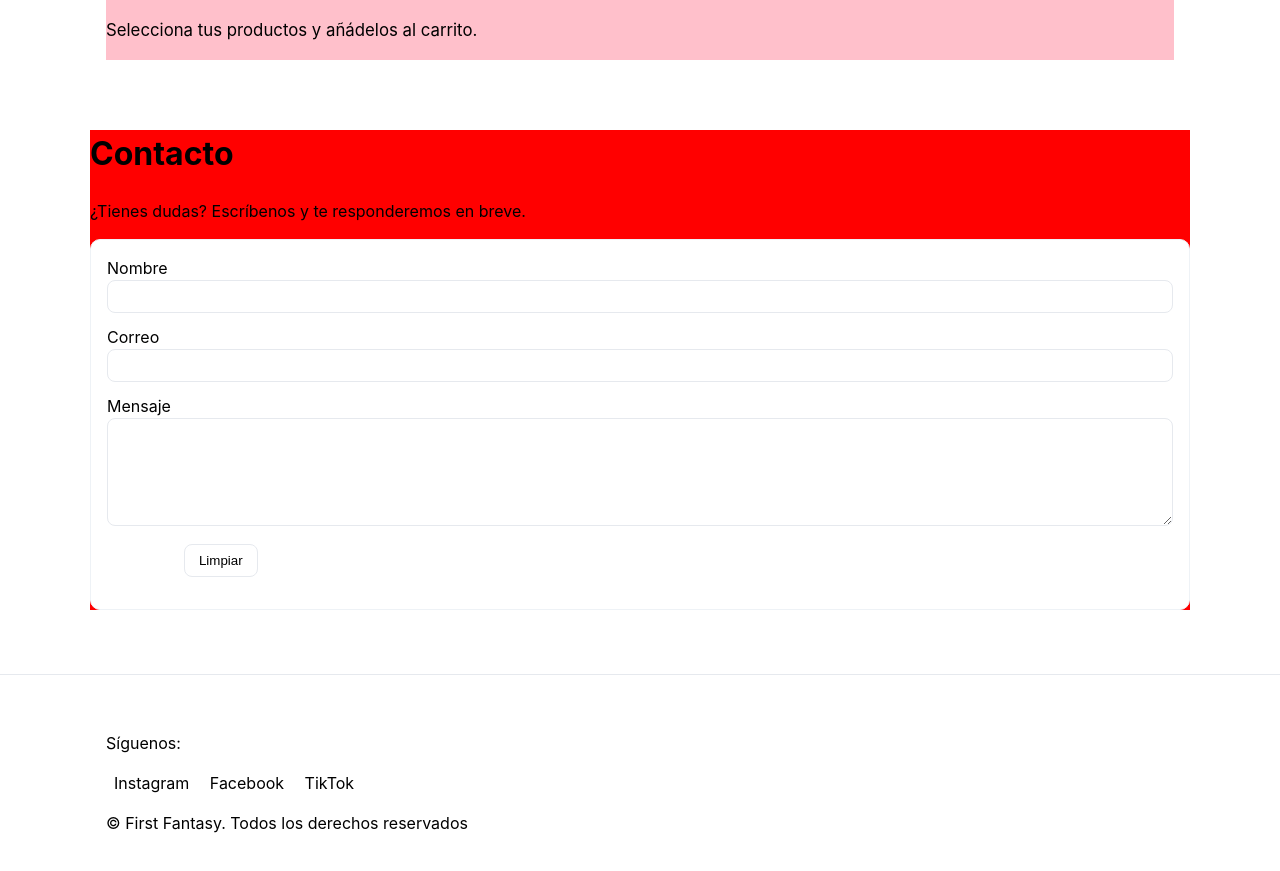
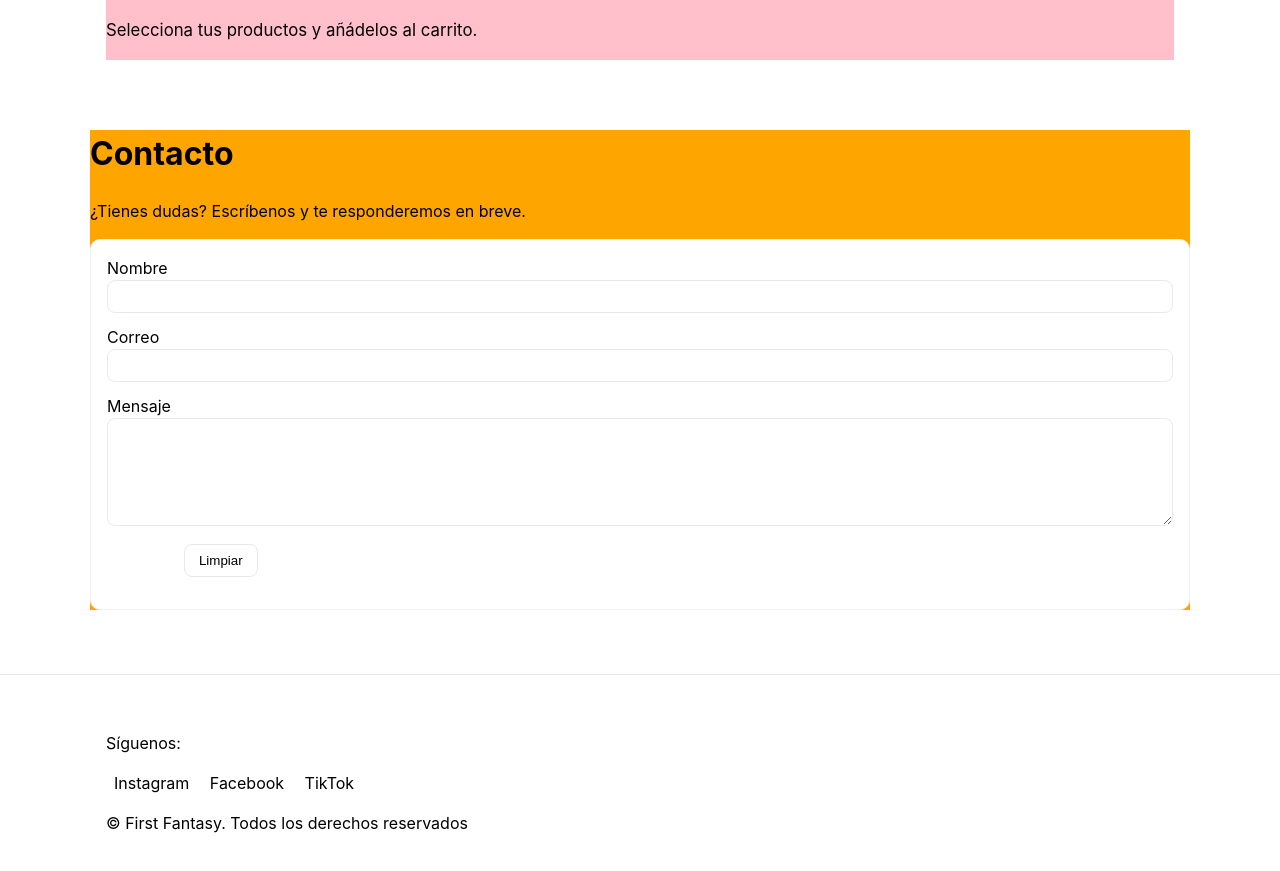
Before and after one commit to fabrifaipar-3004/fitness, a plain HTML site: page PÁGINA WEB FIRST FANTASY.html in a window 1280 px wide. Shown: the part 2420-3291 px from the top of the page. Drawn offline with Linux system fonts and the light colour scheme; a script that the page names is missing.

Commit message:
Add files via upload

```diff
--- a/PÁGINA WEB FIRST FANTASY.html
+++ b/PÁGINA WEB FIRST FANTASY.html
@@ -123,7 +123,7 @@
 
 <main class="container contact-page">
 		<!-- Quinto bloque llamado Content -->
-		 <div id="Content" style="background-color: red" align="left">
+		 <div id="Content" style="background-color: orange" align="left">
     <h1>Contacto</h1>
     <p>¿Tienes dudas? Escríbenos y te responderemos en breve.</p>
 
```
